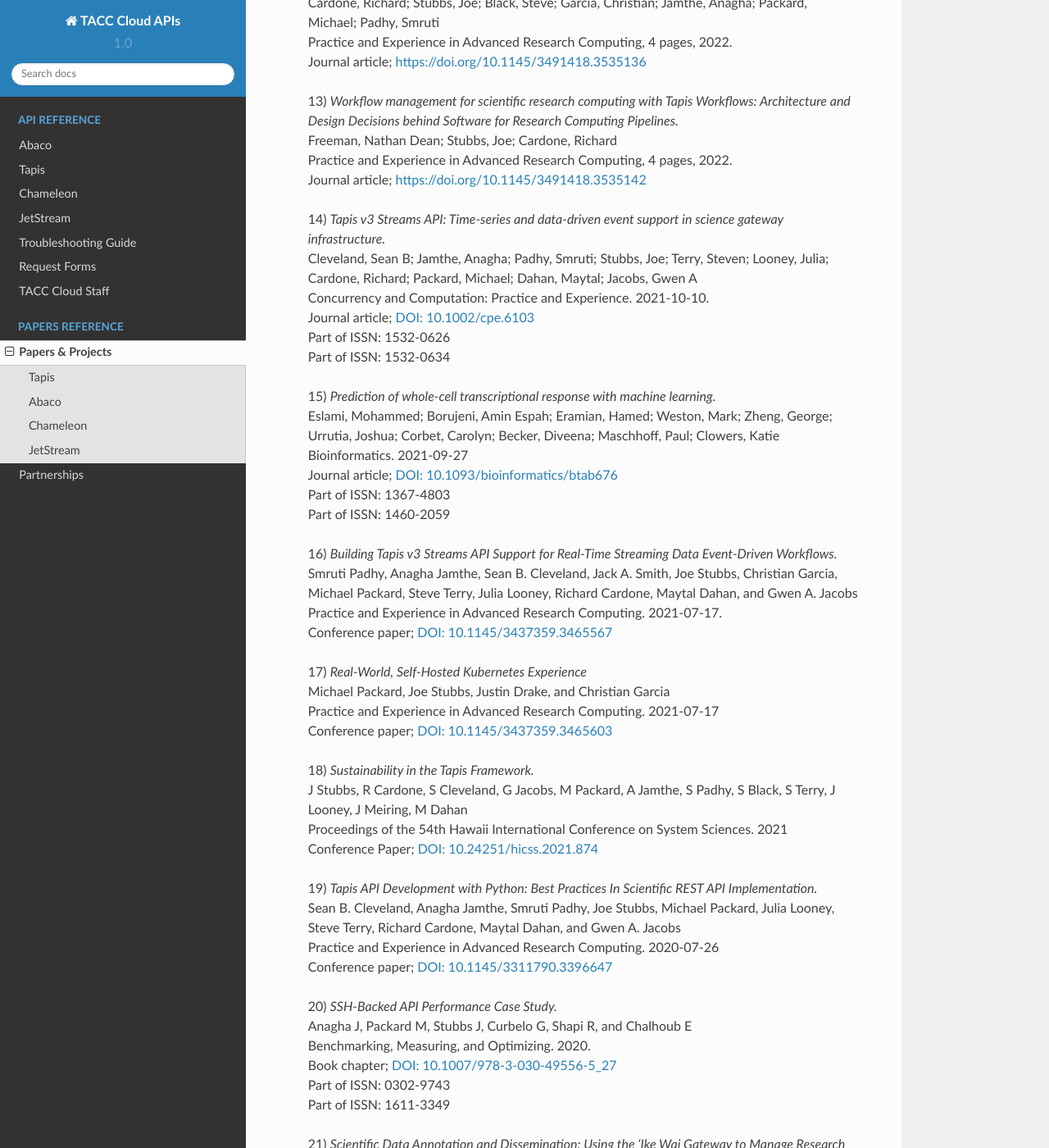
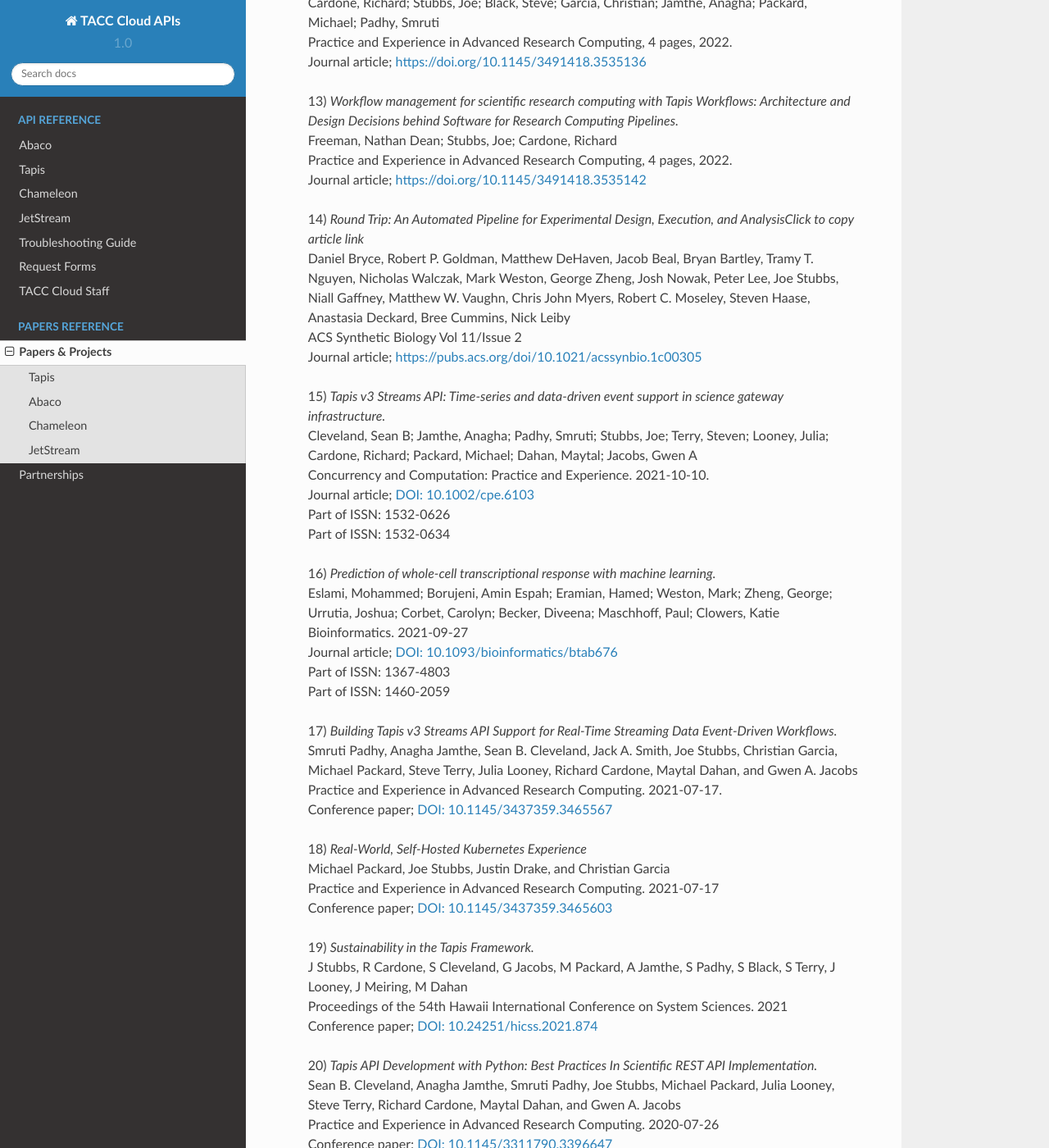
Before and after one commit to TACC-Cloud/tacc-cloud-docs, a Sphinx documentation site: the page built from docs/resources/papers.rst, in a window 1280 px wide and 1400 px high, scrolled down 1942 px. Shown: the whole window at 82% size. Built offline with Sphinx 7.4.7 and the Read the Docs theme 2.0.0, drawn with Linux system fonts in a browser that asks for light colours; some of the changed text lies outside the part shown.

Commit message:
add doi, fix formats, confirm final publication numbers.

```diff
--- a/docs/resources/papers.rst
+++ b/docs/resources/papers.rst
@@ -81,70 +81,80 @@
   | Practice and Experience in Advanced Research Computing, 4 pages, 2022.
   | Journal article; `https://doi.org/10.1145/3491418.3535142 <https://doi.org/10.1145/3491418.3535142>`_
 
-  | 14) *Tapis v3 Streams API: Time‐series and data‐driven event support in science gateway infrastructure.*
+  | 14) *Round Trip: An Automated Pipeline for Experimental Design, Execution, and AnalysisClick to copy article link*
+  | Daniel Bryce, Robert P. Goldman, Matthew DeHaven, Jacob Beal, Bryan Bartley, Tramy T. Nguyen, Nicholas Walczak, Mark Weston, George Zheng, Josh Nowak, Peter Lee, Joe Stubbs, Niall Gaffney, Matthew W. Vaughn, Chris John Myers, Robert C. Moseley, Steven Haase, Anastasia Deckard, Bree Cummins, Nick Leiby
+  | ACS Synthetic Biology Vol 11/Issue 2
+  | Journal article; `https://pubs.acs.org/doi/10.1021/acssynbio.1c00305 <https://pubs.acs.org/doi/10.1021/acssynbio.1c00305>`_
+
+  | 15) *Tapis v3 Streams API: Time‐series and data‐driven event support in science gateway infrastructure.*
   | Cleveland, Sean B; Jamthe, Anagha; Padhy, Smruti; Stubbs, Joe; Terry, Steven; Looney, Julia; Cardone, Richard; Packard, Michael; Dahan, Maytal; Jacobs, Gwen A
   | Concurrency and Computation: Practice and Experience. 2021-10-10.
   | Journal article; `DOI: 10.1002/cpe.6103 <https://onlinelibrary.wiley.com/doi/10.1002/cpe.6103>`_
   | Part of ISSN: 1532-0626
   | Part of ISSN: 1532-0634
 
-  | 15) *Prediction of whole-cell transcriptional response with machine learning.*
+  | 16) *Prediction of whole-cell transcriptional response with machine learning.*
   | Eslami, Mohammed; Borujeni, Amin Espah; Eramian, Hamed; Weston, Mark; Zheng, George; Urrutia, Joshua; Corbet, Carolyn; Becker, Diveena; Maschhoff, Paul; Clowers, Katie
   | Bioinformatics. 2021-09-27
   | Journal article; `DOI: 10.1093/bioinformatics/btab676 <https://academic.oup.com/bioinformatics/article/38/2/404/6375941>`_
   | Part of ISSN: 1367-4803
   | Part of ISSN: 1460-2059
 
-  | 16) *Building Tapis v3 Streams API Support for Real-Time Streaming Data Event-Driven Workflows.*
+  | 17) *Building Tapis v3 Streams API Support for Real-Time Streaming Data Event-Driven Workflows.*
   | Smruti Padhy, Anagha Jamthe, Sean B. Cleveland, Jack A. Smith, Joe Stubbs, Christian Garcia, Michael Packard, Steve Terry, Julia Looney, Richard Cardone, Maytal Dahan, and Gwen A. Jacobs
   | Practice and Experience in Advanced Research Computing. 2021-07-17.
   | Conference paper; `DOI: 10.1145/3437359.3465567 <https://doi.org/10.1145/3437359.3465567>`_
 
-  | 17) *Real-World, Self-Hosted Kubernetes Experience*
+  | 18) *Real-World, Self-Hosted Kubernetes Experience*
   | Michael Packard, Joe Stubbs, Justin Drake, and Christian Garcia
   | Practice and Experience in Advanced Research Computing. 2021-07-17
   | Conference paper; `DOI: 10.1145/3437359.3465603 <https://dl.acm.org/doi/10.1145/3437359.3465603>`_
 
-  | 18) *Sustainability in the Tapis Framework.*
+  | 19) *Sustainability in the Tapis Framework.*
   | J Stubbs, R Cardone, S Cleveland, G Jacobs, M Packard, A Jamthe, S Padhy, S Black, S Terry, J Looney, J Meiring, M Dahan
   | Proceedings of the 54th Hawaii International Conference on System Sciences. 2021
-  | Conference Paper; `DOI: 10.24251/hicss.2021.874 <https://www.researchgate.net/publication/348480232_Sustainability_in_the_Tapis_Framework>`_
+  | Conference paper; `DOI: 10.24251/hicss.2021.874 <https://www.researchgate.net/publication/348480232_Sustainability_in_the_Tapis_Framework>`_
 
-  | 19) *Tapis API Development with Python: Best Practices In Scientific REST API Implementation.*
+  | 20) *Tapis API Development with Python: Best Practices In Scientific REST API Implementation.*
   | Sean B. Cleveland, Anagha Jamthe, Smruti Padhy, Joe Stubbs, Michael Packard, Julia Looney, Steve Terry, Richard Cardone, Maytal Dahan, and Gwen A. Jacobs
   | Practice and Experience in Advanced Research Computing. 2020-07-26
   | Conference paper; `DOI: 10.1145/3311790.3396647 <https://dl.acm.org/doi/abs/10.1145/3311790.3396647>`_
 
-  | 20) *SSH-Backed API Performance Case Study.*
+  | 21) *Toward Interoperable Cyberinfrastructure: Common Descriptions for Computational Resources and Applications.*
+  | Joe Stubbs, Suresh Marru, Daniel Mejia, Daniel S. Katz, Kyle Chard, Maytal Dahan, Marlon Pierce, Michael Zentner
+  | PEARC '20: Practice and Experience in Advanced Research Computing 2020: Catch the Wave
+  | Conference paper; `https://doi.org/10.1145/3311790.3400848 <https://doi.org/10.1145/3311790.3400848>`_
+
+  | 22) *SSH-Backed API Performance Case Study.*
   | Anagha J, Packard M, Stubbs J, Curbelo G, Shapi R, and Chalhoub E
   | Benchmarking, Measuring, and Optimizing. 2020.
   | Book chapter; `DOI: 10.1007/978-3-030-49556-5_27 <https://link.springer.com/chapter/10.1007/978-3-030-49556-5_27>`_
   | Part of ISSN: 0302-9743
   | Part of ISSN: 1611-3349
 
-  | 21) *Scientific Data Annotation and Dissemination: Using the ‘Ike Wai Gateway to Manage Research Data.*
+  | 23) *Scientific Data Annotation and Dissemination: Using the ‘Ike Wai Gateway to Manage Research Data.*
   | Cleveland, Sean B and Geis, Jennifel Jacobs
   | Practice and Experience in Advanced Research Computing, 2020.
-  | Conference Paper; `https://doi.org/10.1145/3311790.3396661 <https://doi.org/10.1145/3311790.3396661>`_
+  | Conference paper; `https://doi.org/10.1145/3311790.3396661 <https://doi.org/10.1145/3311790.3396661>`_
 
-  | 22) *Streamed Data via Cloud-Hosted Real-Time Data Services for the Geosciences as an Ingestion Interface into the Planet Texas Science Gateway and Integrated Modeling Platform.*
+  | 24) *Streamed Data via Cloud-Hosted Real-Time Data Services for the Geosciences as an Ingestion Interface into the Planet Texas Science Gateway and Integrated Modeling Platform.*
   | Powell J, Stubbs J, Cleveland S, Pierce S and Daniels M
   | Gateways 2019.
 
-  | 23) *Tapis-CHORDS Integration: Time-Series Data Support in Science Gateway Infrastructure.*
+  | 25) *Tapis-CHORDS Integration: Time-Series Data Support in Science Gateway Infrastructure.*
   | Cleveland S, Jamthe A, Padhy S, Stubbs J, Powell H, Daniels M, Pierce S, and Jacobs G
   | Gateways 2019.
-  | Journal Article; `http://dx.doi.org/10.26153/tsw/11286 <http://dx.doi.org/10.26153/tsw/11286>`_
+  | Journal article; `http://dx.doi.org/10.26153/tsw/11286 <http://dx.doi.org/10.26153/tsw/11286>`_
 
-  | 24) *Building Science Gateway Infrastructure in the Middle of the Pacific and Beyond.*
+  | 26) *Building Science Gateway Infrastructure in the Middle of the Pacific and Beyond.*
   | Proceedings of the Practice and Experience on Advanced Research Computing. 2018-07-22
   | Conference paper; `DOI: 10.1145/3219104.3219151 <https://dl.acm.org/doi/10.1145/3219104.3219151>`_
 
-  | 25) *Virtualizing the Stampede2 Supercomputer with Applications to HPC in the Cloud.*
+  | 27) *Virtualizing the Stampede2 Supercomputer with Applications to HPC in the Cloud.*
   | Proceedings of the Practice and Experience on Advanced Research Computing. 2018-07-22
   | Conference paper; `DOI: 10.1145/3219104.3219131 <https://dl.acm.org/doi/10.1145/3219104.3219131>`_
 
-  | 26) *Distributed Systems of Microservices Using Docker and Serfnode.*
+  | 28) *Distributed Systems of Microservices Using Docker and Serfnode.*
   | J. Stubbs, W. Moreira and R. Dooley
   | 7th International Workshop on Science Gateways (IWSG). 2015-06.
   | Conference paper; `DOI: 10.1109/iwsg.2015.16 <https://ieeexplore.ieee.org/document/7217926>`_
```
